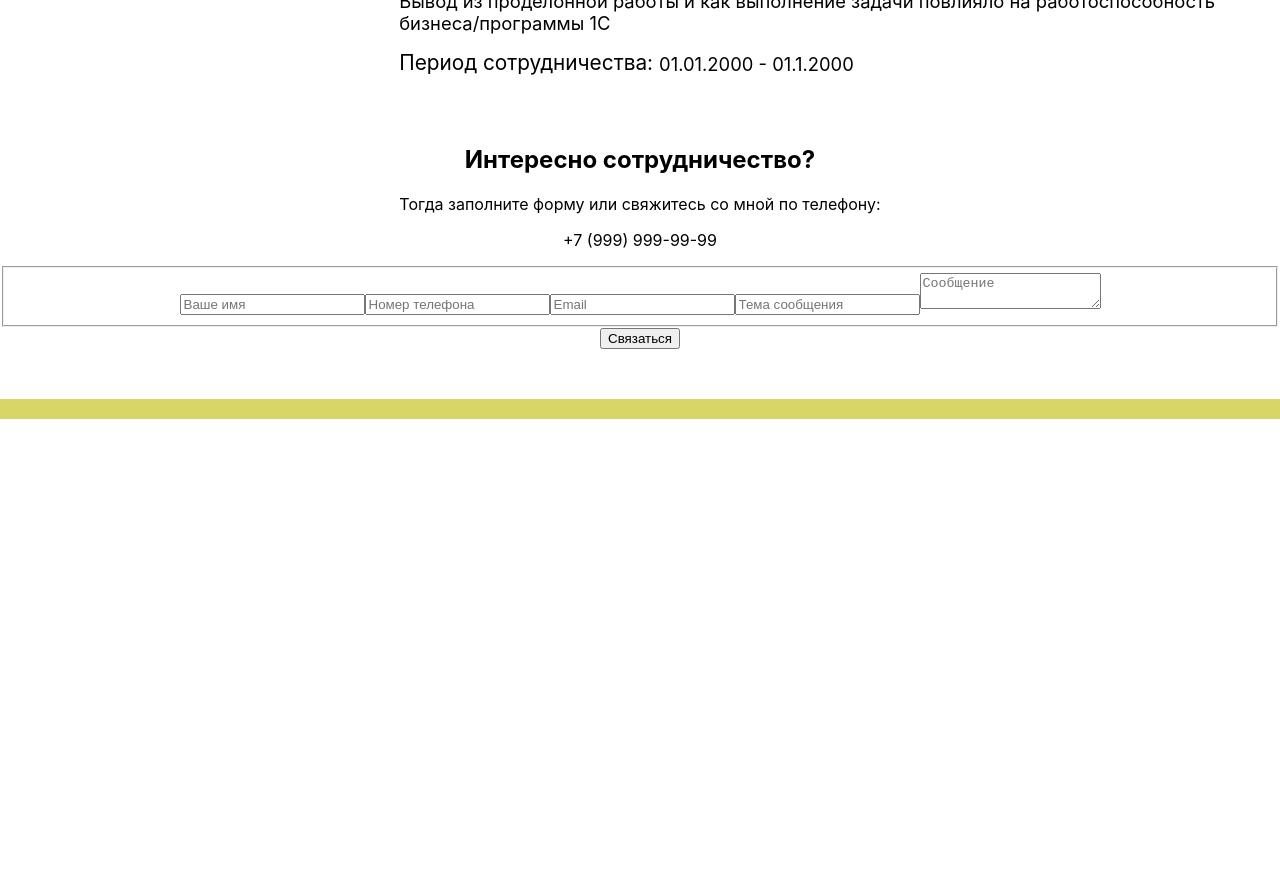
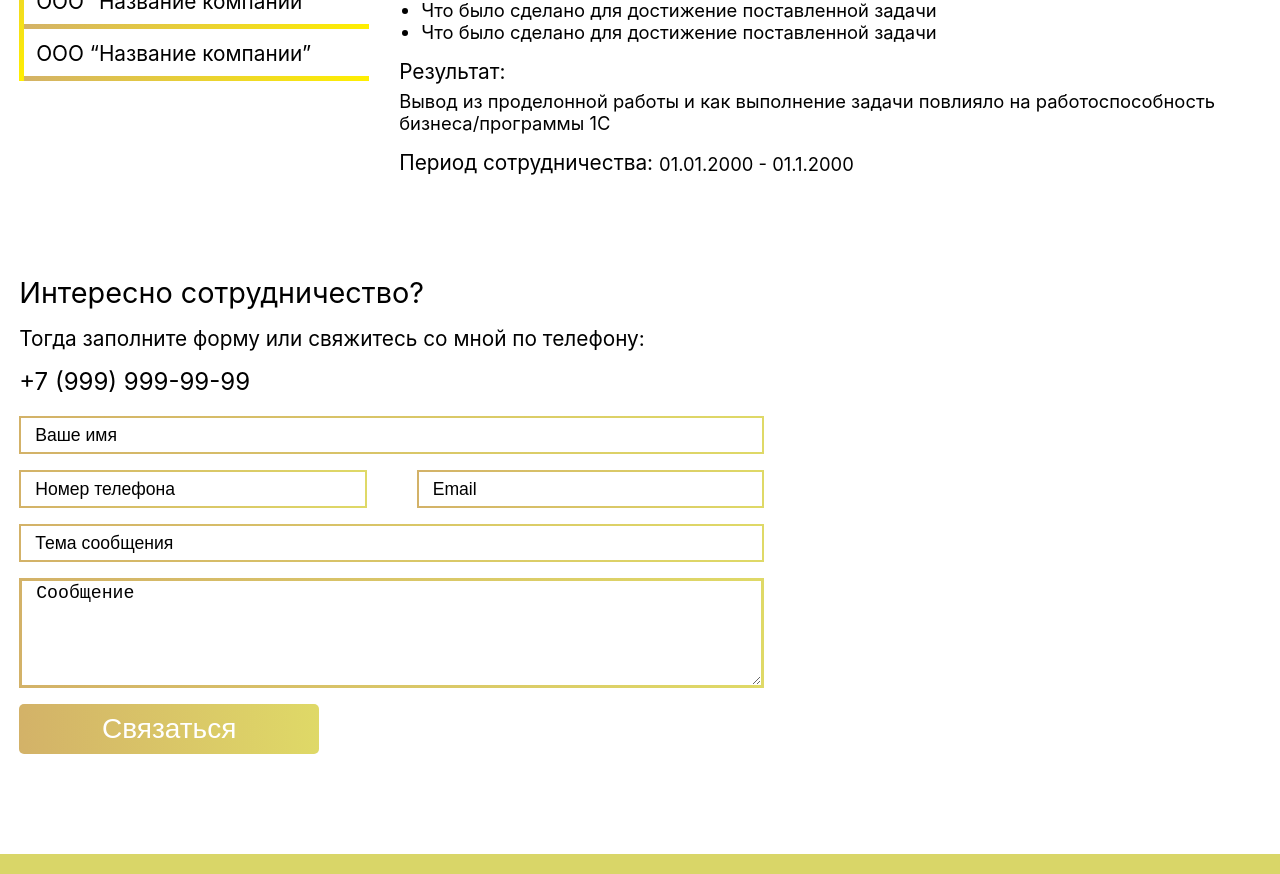
Before and after one commit to Vinorval/alexey-yurievich, a React (Create React App) app: page / in a window 1280 px wide. Shown: the part 1640-2514 px from the top of the page. Before the commit the page ends 2059 px from the top, so only its background shows below. Built offline with nearby package versions, Linux system fonts and the light colour scheme.

Commit message:
add styles for form

```diff
--- a/src/components/app/App.css
+++ b/src/components/app/App.css
@@ -1,7 +1,7 @@
 .App {
   text-align: center;
   display: grid;
-  gap: 50px;
+  gap: 100px;
 }
 
 .Footer {
--- a/src/components/form/Form.js
+++ b/src/components/form/Form.js
@@ -11,11 +11,11 @@ const Form = () => {
             </div>
             <form className={Styles.form}>
                 <fieldset className={Styles.inputs}>
-                    <input className={Styles.input} id="name" placeholder="Ваше имя"></input>
+                    <input className={`${Styles.input} ${Styles.input_width_long}`} id="name" placeholder="Ваше имя"></input>
                     <input className={Styles.input} id="phone" placeholder="Номер телефона"></input>
                     <input className={Styles.input} id="email" placeholder="Email"></input>
-                    <input className={Styles.input} id="theme" placeholder="Тема сообщения"></input>
-                    <textarea className={Styles.input} id="text" placeholder="Сообщение"></textarea>
+                    <input className={`${Styles.input} ${Styles.input_width_long}`} id="theme" placeholder="Тема сообщения"></input>
+                    <textarea className={`${Styles.input} ${Styles.input_type_area} ${Styles.input_width_long}`} id="text" placeholder="Сообщение"></textarea>
                 </fieldset>
                 <button className={Styles.button} type="submit" >Связаться</button>
             </form>
--- a/src/components/form/Form.module.css
+++ b/src/components/form/Form.module.css
@@ -0,0 +1,83 @@
+.contact {
+    width: 97vw;
+    margin: auto;
+    display: grid;
+    gap: 20px;
+}
+
+.contact__texts {
+    display: grid;
+    gap: 16px;
+    justify-items: start;
+}
+
+.contact__title {
+    margin: 0;
+    font-weight: normal;
+    font-size: 1.8em;
+}
+
+.contact__text {
+    font-weight: normal;
+    margin: 0;
+    font-size: 1.3em;
+}
+
+.contact__phone {
+    font-weight: normal;
+    margin: 0;
+    font-size: 1.5em;
+}
+
+.form {
+    display: grid;
+    justify-items: start;
+    gap: 16px;
+    width: 60%;
+}
+
+.inputs {
+    margin: 0;
+    padding: 0;
+    border: none;
+    display: grid;
+    gap: 16px;
+    column-gap: 50px;
+    grid-template-columns: repeat(2, calc((100% - 50px) / 2));
+    width: 100%;
+}
+
+.input {
+    height: 32px;
+    font-size: 1.1em;
+    padding-left: 14px;
+    border: 2px solid;
+    border-image: linear-gradient(to right, #D3B268 0%, #DFD967 100%) 1;
+}
+
+.input_width_long {
+    grid-column: 1 / 3;
+}
+
+.input_type_area {
+    font-size: 1.4em;
+    height: 100px;
+    border: 3px solid;
+    border-image: linear-gradient(to right, #D3B268 0%, #DFD967 100%) 1;
+}
+
+.input::placeholder {
+    color: #000;
+}
+
+.button {
+    margin: 0;
+    padding: 0;
+    width: 300px;
+    height: 50px;
+    border: none;
+    background-image: linear-gradient(to right, #D3B268 0%, #DFD967 100%);
+    color: white;
+    font-size: 1.75em;
+    border-radius: 5px;
+}
```
